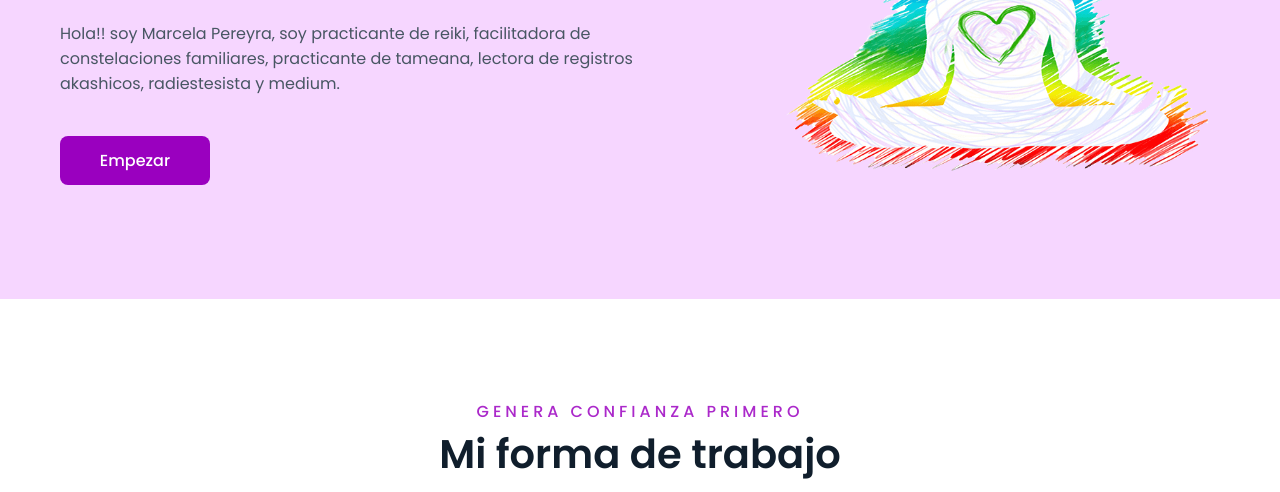
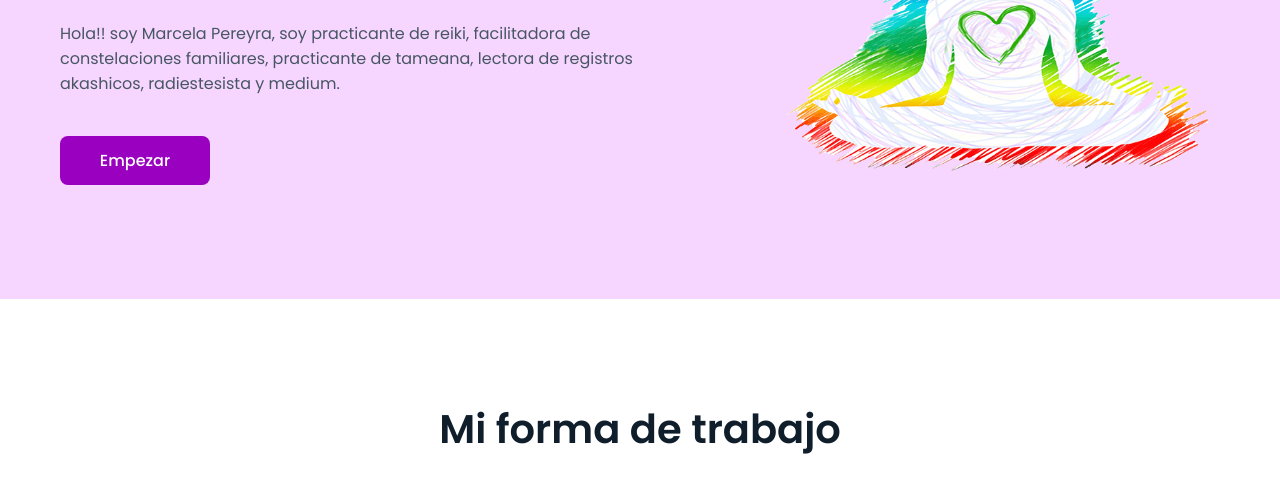
Before and after one commit to JuanCampos/PuertasAlCielo, an Astro site: page / in a window 1280 px wide. Shown: the part 308-800 px from the top of the page. Built offline with nearby package versions, Linux system fonts and the light colour scheme; Astro itself is replaced by a stand-in of ours.

Commit message:
Update index-primary.astro

```diff
--- a/src/components/index-primary.astro
+++ b/src/components/index-primary.astro
@@ -44,7 +44,6 @@ import limpiezaImg from "../assets/limpieza.png";
     <div id="sobre" class="container__trust container__card-primary">
         <div class="trust card__primary">
             <div class="text__trust text__card-primary">
-                <p>GENERA CONFIANZA PRIMERO</p>
                 <h1>Mi forma de trabajo</h1>
             </div>
             <div class="container__trust container__box-cardPrimary">
```
